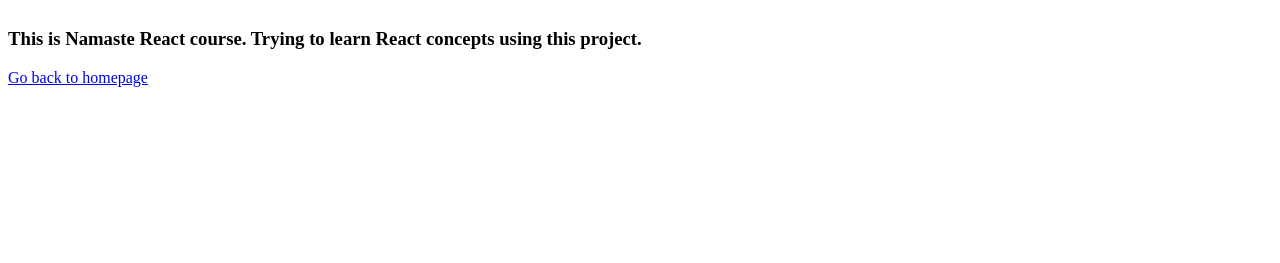
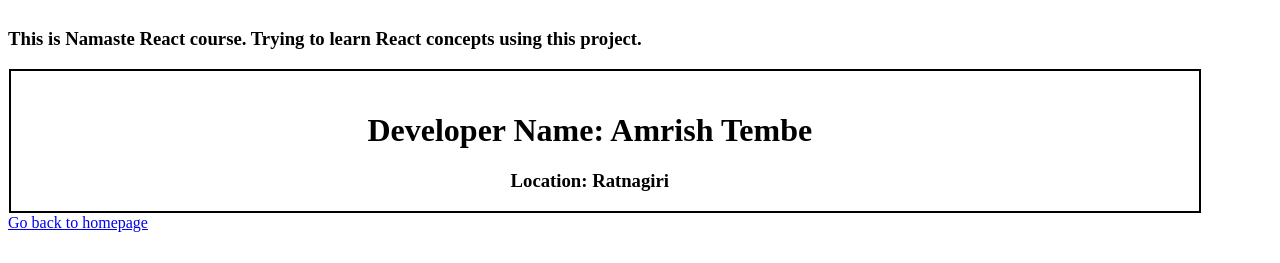
Before and after one commit to amrishtembe1998/namaste-react, a React (Vite) app: page /about in a window 1280 px wide. Shown: the part 201-464 px from the top of the page. Built offline with nearby package versions, Linux system fonts and the light colour scheme.

Commit message:
ResMenu, routing, class based comp, minor changes

```diff
--- a/src/App.js
+++ b/src/App.js
@@ -6,6 +6,7 @@
 import Contact from "./components/Contact";
 import Error from "./components/Error";
 import { createBrowserRouter, RouterProvider, Outlet } from "react-router-dom";
+import RestaurantMenu from "./components/RestaurantMenu";
 
 const AppLayout = () => {
   return (
@@ -33,6 +34,10 @@
         path: "/contact",
         element: <Contact />,
       },
+      {
+        path: "/restaurants/:resId",
+        element: <RestaurantMenu />,
+      },
     ],
     errorElement: <Error />,
   },
--- a/src/components/About.js
+++ b/src/components/About.js
@@ -1,5 +1,5 @@
-import Header from "./Header";
-
+import User from "./User";
+import { Link } from "react-router-dom";
 const About = () => {
   return (
     <>
@@ -9,7 +9,8 @@
           This is Namaste React course. Trying to learn React concepts using
           this project.
         </h3>
-        <a href="/">Go back to homepage</a>
+        <User name="Amrish Tembe" location="Ratnagiri"/>
+        <Link to="/">Go back to homepage</Link>
       </div>
     </>
   );
--- a/src/components/Body.js
+++ b/src/components/Body.js
@@ -1,6 +1,7 @@
 import RestaurantCard from "./RestaurantCards";
 import { useState, useEffect } from "react";
 import Shimmer from "./Shimmer";
+import { Link } from "react-router-dom";
 
 const Body = () => {
   const [restaurants, setRestaurants] = useState([]);
@@ -65,7 +66,12 @@
       <div className="res-container">
         {filteredRestaurants.map((restaurant) => {
           return (
-            <RestaurantCard key={restaurant.info.id} restData={restaurant} />
+            <Link
+              key={restaurant.info.id}
+              to={`/restaurants/${restaurant.info.id}`}
+            >
+              <RestaurantCard restData={restaurant} />
+            </Link>
           );
         })}
       </div>
--- a/src/components/Header.js
+++ b/src/components/Header.js
@@ -5,7 +5,7 @@
 const Header = () => {
   const [btnStatus, setBtnStatus] = useState("Login");
   useEffect(() => {
-    console.log("useEffect called!");
+    console.log("useEffect called from Header!");
   }, [btnStatus]);
   const onClickHandler = () => {
     btnStatus === "Login" ? setBtnStatus("Logout") : setBtnStatus("Login");
--- /dev/null
+++ b/src/components/RestaurantMenu.js
@@ -0,0 +1,50 @@
+import { useEffect, useState } from "react";
+import Shimmer from "./Shimmer";
+import { useParams } from "react-router-dom";
+import { MENU_API } from "../utils/constants";
+
+const RestaurantMenu = () => {
+  const [resInfo, setResInfo] = useState(null);
+
+  const { resId } = useParams();
+
+  useEffect(() => {
+    fetchMenu();
+  }, []);
+
+  const fetchMenu = async () => {
+    const data = await fetch(MENU_API + resId);
+    const jsonData = await data.json();
+    setResInfo(jsonData.data);
+  };
+  if (resInfo === null) {
+    return <Shimmer />;
+  }
+
+  const { name, cuisines, costForTwoMessage } =
+    resInfo?.cards[2]?.card?.card.info;
+  const { itemCards } =
+    resInfo.cards[4].groupedCard.cardGroupMap.REGULAR.cards[1].card.card;
+
+  return (
+    <div className="menu">
+      <h1>{name}</h1>
+      <p>{cuisines.join(", ").replace(",", " ")}</p>
+      <p>{costForTwoMessage}</p>
+      <h2>Menu</h2>
+      <ul>
+        {itemCards.map((item) => (
+          <li key={item.card.info.id}>
+            {item.card.info.name} - Rs.{" "}
+            {item.card.info.price / 100 || item.card.info.defaultPrice / 100}
+          </li>
+        ))}
+        {/* <li>{itemCards[0].card.info.name}</li>
+        <li>Burger</li>
+        <li>Diet Coke</li> */}
+      </ul>
+    </div>
+  );
+};
+
+export default RestaurantMenu;
--- /dev/null
+++ b/src/components/User.js
@@ -0,0 +1,18 @@
+import React from "react";
+
+class User extends React.Component {
+  constructor(props) {
+    super(props);
+  }
+  render() {
+    const { name, location } = this.props;
+    return (
+      <div className="user-card">
+        <h1>Developer Name: {name}</h1>
+        <h3>Location: {location}</h3>
+      </div>
+    );
+  }
+}
+
+export default User;
--- a/src/utils/constants.js
+++ b/src/utils/constants.js
@@ -2,3 +2,5 @@
   "https://encrypted-tbn0.gstatic.com/images?q=tbn:ANd9GcRVermuyA5zuSvADyNPet-giCboNoUHK52G9w&usqp=CAU";
 export const CDN_URL =
   "https://media-assets.swiggy.com/swiggy/image/upload/fl_lossy,f_auto,q_auto,w_660/";
+export const MENU_API =
+  "https://www.swiggy.com/dapi/menu/pl?page-type=REGULAR_MENU&complete-menu=true&lat=16.9975704&lng=73.2897594&restaurantId=";
--- a/style.css
+++ b/style.css
@@ -80,3 +80,15 @@
 .search-btn {
     cursor: pointer;
 }
+
+.user-card {
+    width: 90%;
+    height: 70px;
+    border: 2px solid black;
+    padding: 40px;
+    padding-left: 10px;
+    padding-bottom: 50px;
+    padding-top: 20px;
+    margin: 1px;
+    text-align: center;
+}
```
